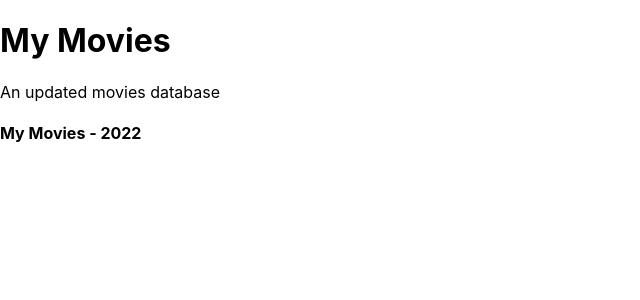
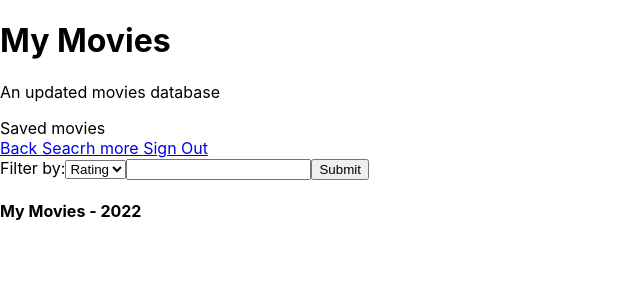
Before and after one commit to Master20100/MYMOVIES, a React (Create React App) app in the folder client/: page /User in a window 1280 px wide. Shown: the top 300 px of the page, without its empty margins (0-640 px from the left). Built offline with nearby package versions, Linux system fonts and the light colour scheme.

Commit message:
user page structure added for search through user db

```diff
--- a/client/src/App.js
+++ b/client/src/App.js
@@ -3,6 +3,7 @@ import Imdb from './components/Imdb';
 import { Home } from './pages/Home';
 import { Login } from './pages/Login';
 import { Register } from './pages/Register';
+import { User } from './pages/User';
 import Header from './components/Header';
 import Footer from './components/Footer';
 import { ApolloClient, InMemoryCache, ApolloProvider } from '@apollo/client';
@@ -41,6 +42,10 @@ function App() {
       path="/Imdb"
       element={<Imdb />}
       />
+   <Route
+      path="/User"
+      element={<User />}
+      />
 
 
 
--- /dev/null
+++ b/client/src/pages/User.js
@@ -0,0 +1,27 @@
+import React from 'react'
+import { Link } from 'react-router-dom'
+
+export const User = () => {
+  return (
+    <>
+    <div>Saved movies</div>
+    <Link to="/">Back </Link>
+    <Link to="/Imdb">Seacrh more </Link>
+    <Link to="/Home">Sign Out </Link>
+
+
+<form>
+<label for="filterBy">Filter by:</label>
+<select name="filterBy" >
+ <option value="Rating">Rating</option>
+<option value="year">Year</option>
+ <option value="title">Title</option>
+<option value="plot">Plot</option>
+</select>
+<input></input>
+<input type="Submit"></input>
+
+</form>
+</>
+)
+}
```
